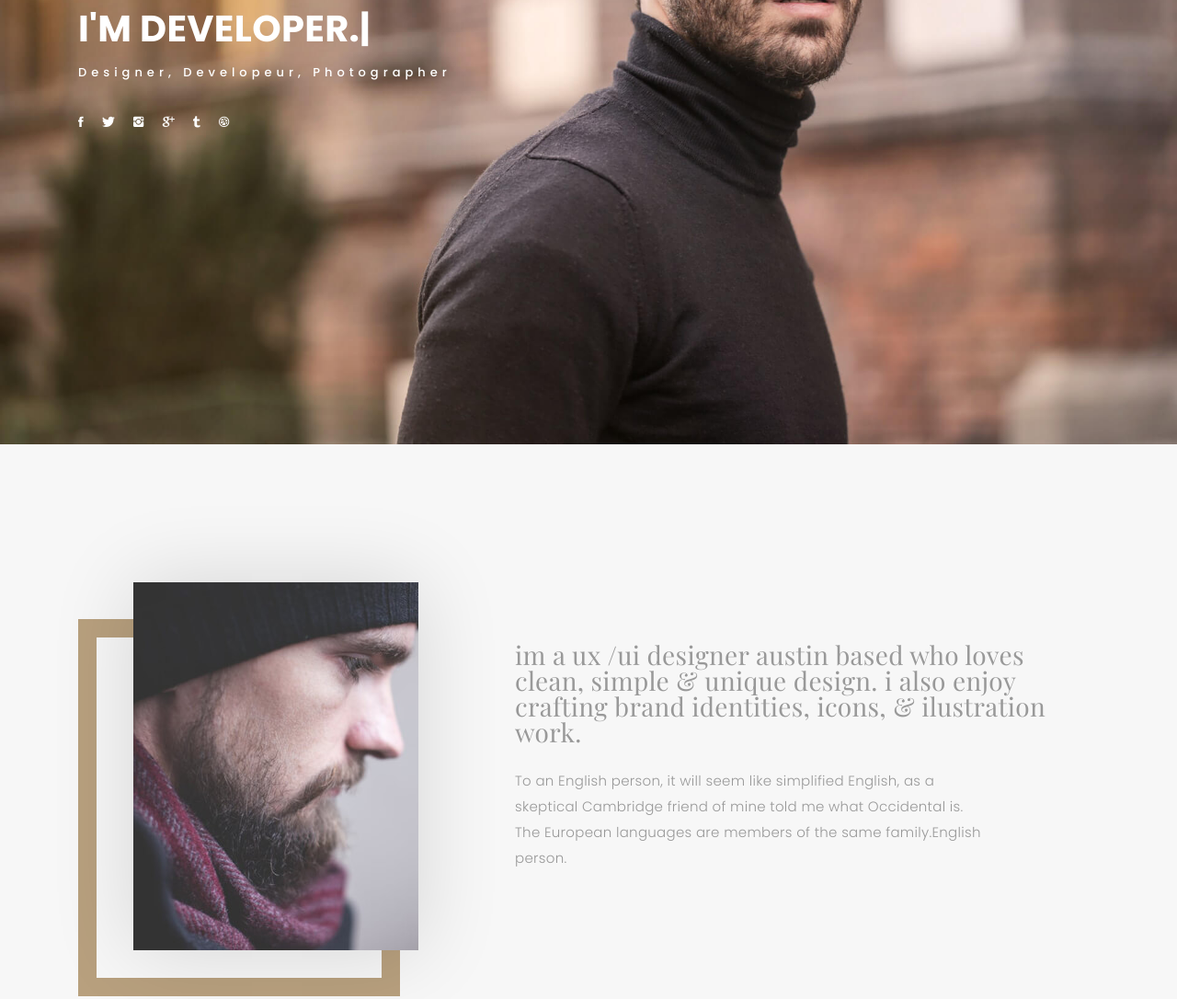
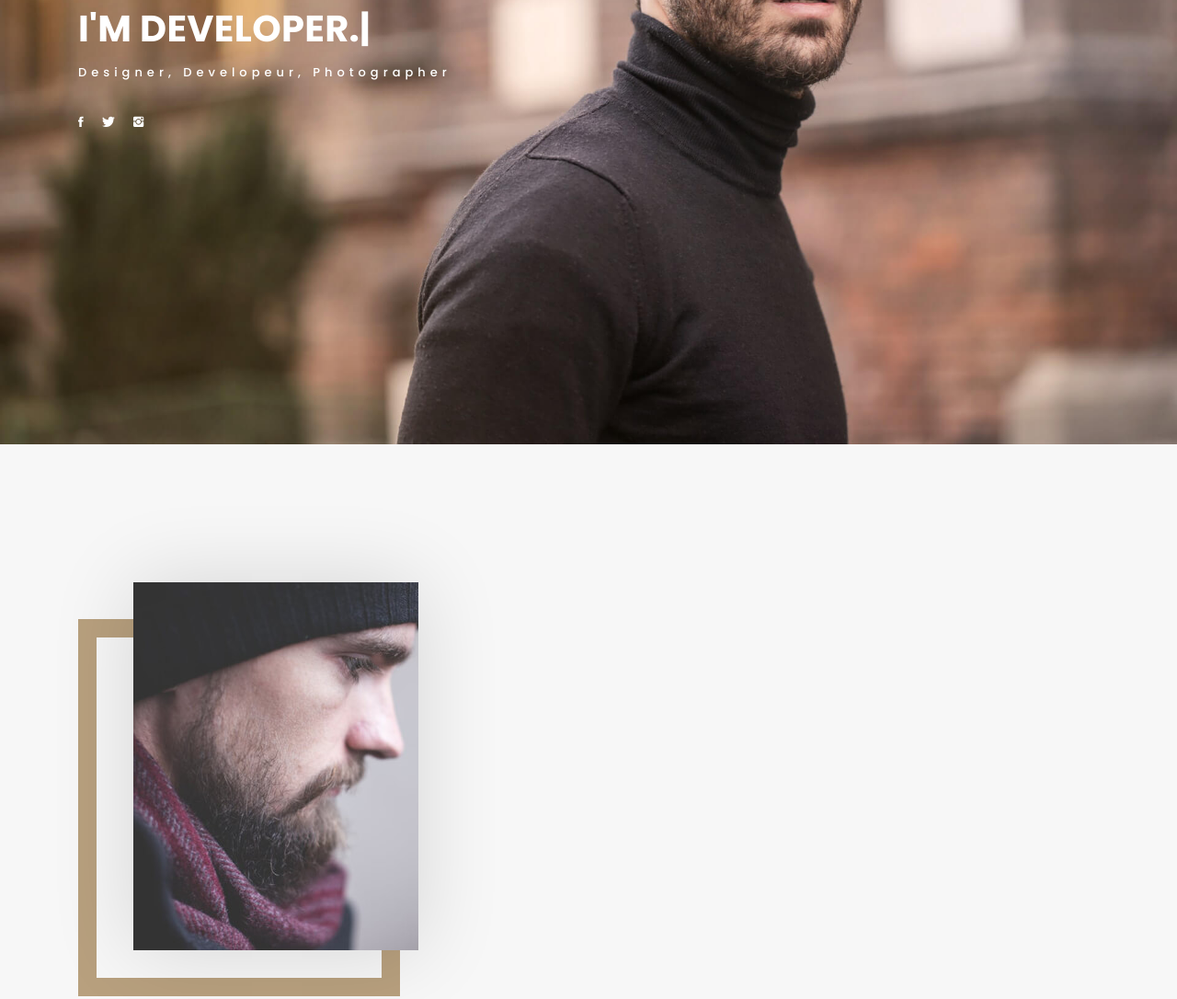
Before and after one commit to heejindianekim/heejindianekim.github.io, a plain HTML site: page index.html in a window 1280 px wide. Shown: the part 317-1403 px from the top of the page at 92% size. Drawn offline with nearby package versions, Linux system fonts and the light colour scheme; files whose address does not match are found by name; a web font is replaced by a local one.

Commit message:
Update index.html

```diff
--- a/index.html
+++ b/index.html
@@ -6,7 +6,7 @@
   <meta charset="utf-8">
   <meta content="width=device-width, initial-scale=1.0" name="viewport">
 
-  <title>Folio - Personal Portfolio Template</title>
+  <title>Heejin (Diane) Kim</title>
   <meta content="" name="keywords">
   <meta content="" name="description">
 
@@ -78,9 +78,6 @@
           <li><a href="#"><i class="ion-social-facebook"></i></a></li>
           <li><a href="#"><i class="ion-social-twitter"></i></a></li>
           <li><a href="#"><i class="ion-social-instagram"></i></a></li>
-          <li><a href="#"><i class="ion-social-googleplus"></i></a></li>
-          <li><a href="#"><i class="ion-social-tumblr"></i></a></li>
-          <li><a href="#"><i class="ion-social-dribbble"></i></a></li>
         </ul>
       </div>
     </div>
@@ -104,8 +101,8 @@
         <div class="col-lg-7">
           <div class="about-descr">
 
-            <p class="p-heading">im a ux /ui designer austin based who loves clean, simple & unique design. i also enjoy crafting brand identities, icons, & ilustration work. </p>
-            <p class="separator">To an English person, it will seem like simplified English, as a skeptical Cambridge friend of mine told me what Occidental is. The European languages are members of the same family.English person.</p>
+            <p class="p-heading"></p>
+            <p class="separator"></p>
 
           </div>
 
```
